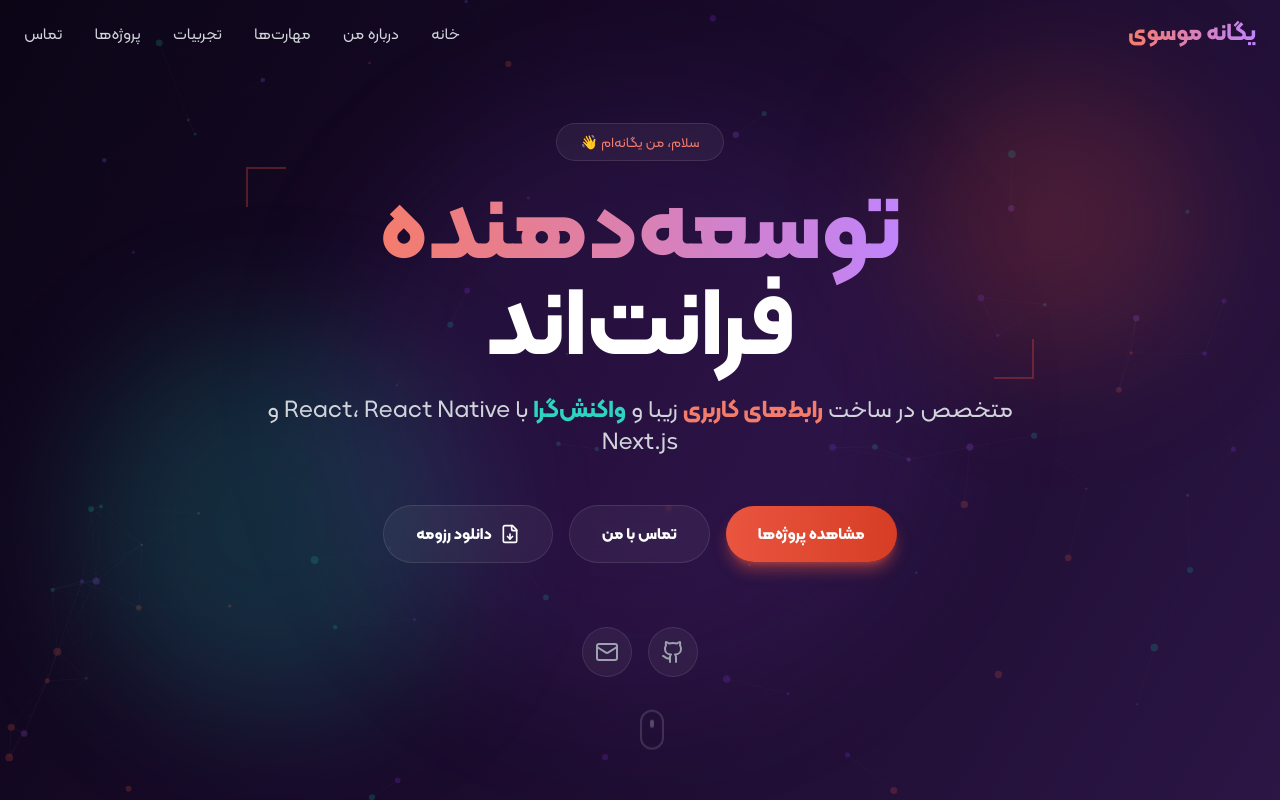
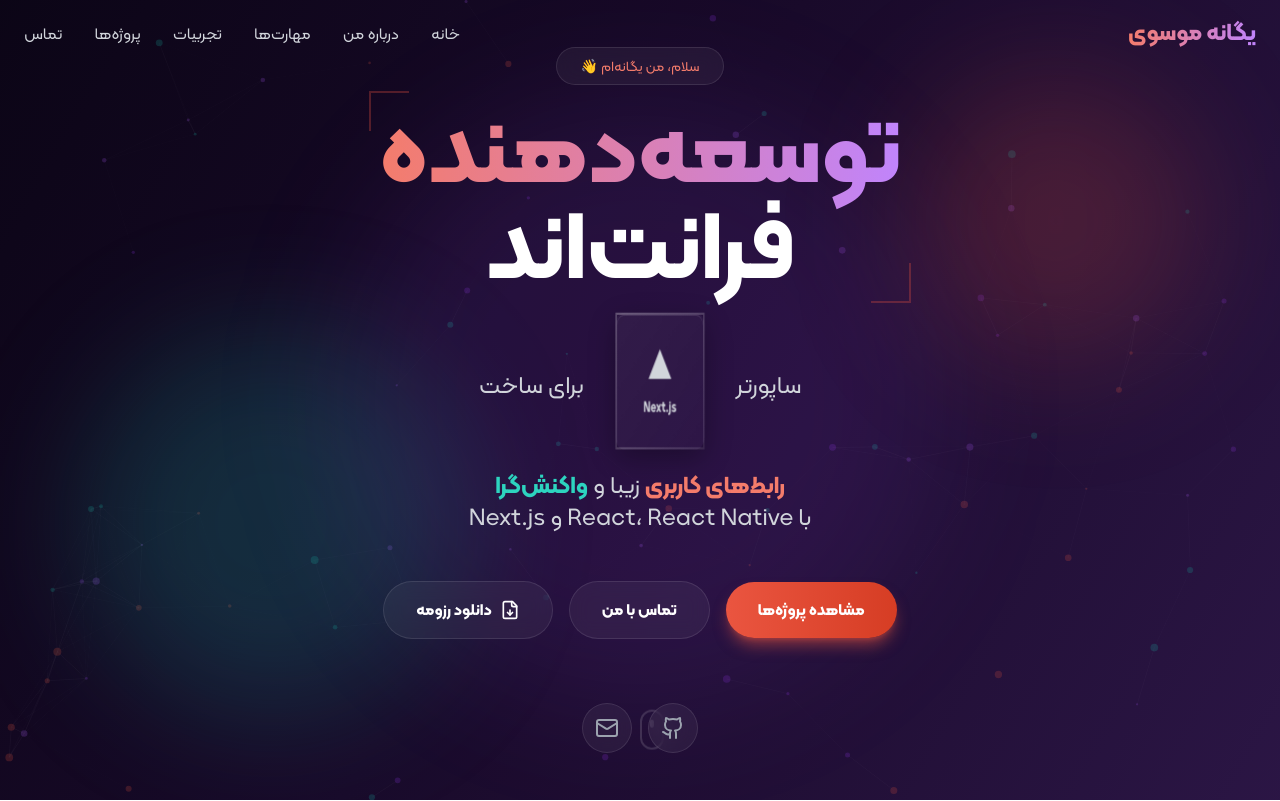
Before and after one commit to OnlyOne2003/my-portfolio, a Next.js app: page / in a window 1280 px wide. Shown: the top 801 px of the page. Built offline with nearby package versions, Linux system fonts and the light colour scheme.

Commit message:
add cube

```diff
--- a/components/Hero.tsx
+++ b/components/Hero.tsx
@@ -2,6 +2,7 @@
 
 import { motion } from 'framer-motion'
 import { Github, Mail, FileDown } from 'lucide-react'
+import SkillsCube from './SkillsCube'
 
 const socialLinks = [
   { icon: Github, href: 'https://github.com/OnlyOne2003', label: 'GitHub' },
@@ -43,18 +44,34 @@ export default function Hero() {
           </motion.h1>
 
           {/* Description */}
-          <motion.p
+          <motion.div
             initial={{ opacity: 0, y: 20 }}
             animate={{ opacity: 1, y: 0 }}
             transition={{ duration: 0.6, delay: 0.4 }}
-            className="text-xl md:text-2xl text-gray-300 mb-12 max-w-3xl mx-auto leading-relaxed"
+            className="mb-12 flex flex-col items-center justify-center"
           >
-            متخصص در ساخت{' '}
-            <span className="text-persian-400 font-semibold">رابط‌های کاربری</span>{' '}
-            زیبا و{' '}
-            <span className="text-turquoise-400 font-semibold">واکنش‌گرا</span>{' '}
-            با React، React Native و Next.js
-          </motion.p>
+            <div className="text-xl md:text-2xl text-gray-300 max-w-3xl mx-auto leading-relaxed">
+              <div className="flex flex-wrap items-center justify-center gap-2 md:gap-3 mb-4">
+                <span>ساپورتر</span>
+                <motion.div
+                  animate={{ rotateY: 360 }}
+                  transition={{ duration: 8, repeat: Infinity, ease: 'linear' }}
+                  style={{ perspective: '1200px' }}
+                  className="inline-block"
+                >
+                  <SkillsCube />
+                </motion.div>
+                <span>برای ساخت</span>
+              </div>
+              <div className="text-center">
+                <span className="text-persian-400 font-semibold">رابط‌های کاربری</span>{' '}
+                زیبا و{' '}
+                <span className="text-turquoise-400 font-semibold">واکنش‌گرا</span>{' '}
+                <br className="hidden md:block" />
+                با React، React Native و Next.js
+              </div>
+            </div>
+          </motion.div>
 
           {/* CTA Buttons */}
           <motion.div
--- /dev/null
+++ b/components/SkillsCube.tsx
@@ -0,0 +1,132 @@
+'use client'
+
+import { motion } from 'framer-motion'
+import { useState, useEffect } from 'react'
+
+const skillsFaces = [
+  { name: 'React', emoji: '⚛️', color: 'from-red-500 to-pink-500', textColor: 'text-pink-400' },
+  { name: 'TypeScript', emoji: '📘', color: 'from-blue-500 to-cyan-500', textColor: 'text-cyan-400' },
+  { name: 'Next.js', emoji: '▲', color: 'from-gray-700 to-gray-900', textColor: 'text-gray-300' },
+  { name: 'Tailwind', emoji: '🎨', color: 'from-cyan-500 to-blue-500', textColor: 'text-blue-400' },
+  { name: 'React Native', emoji: '📱', color: 'from-purple-500 to-pink-500', textColor: 'text-purple-400' },
+  { name: 'JavaScript', emoji: '✨', color: 'from-yellow-500 to-orange-500', textColor: 'text-yellow-400' },
+]
+
+const CubeFace = ({ skill, transform }: { skill: typeof skillsFaces[0]; transform: string }) => (
+  <motion.div
+    className={`absolute w-32 h-32 rounded-xl flex flex-col items-center justify-center border-2 transition-all`}
+    style={{
+      transform,
+      transformStyle: 'preserve-3d',
+      backfaceVisibility: 'hidden',
+      perspective: '1200px',
+      background: `linear-gradient(135deg, rgba(255,255,255,0.05), rgba(255,255,255,0.02))`,
+      borderImage: `linear-gradient(135deg, rgba(255,255,255,0.3), rgba(255,255,255,0.1)) 1`,
+      boxShadow: `0 8px 32px rgba(0, 0, 0, 0.3), inset 0 1px 0 rgba(255, 255, 255, 0.1)`,
+    }}
+  >
+    <div className="text-center">
+      <motion.div
+        initial={{ scale: 0 }}
+        animate={{ scale: 1 }}
+        transition={{ duration: 0.5 }}
+        className="text-4xl mb-2"
+      >
+        {skill.emoji}
+      </motion.div>
+      <motion.div
+        initial={{ opacity: 0 }}
+        animate={{ opacity: 1 }}
+        transition={{ duration: 0.5, delay: 0.1 }}
+        className={`text-sm font-semibold ${skill.textColor}`}
+      >
+        {skill.name}
+      </motion.div>
+    </div>
+  </motion.div>
+)
+
+export default function SkillsCube() {
+  const [currentFace, setCurrentFace] = useState(0)
+
+  useEffect(() => {
+    const interval = setInterval(() => {
+      setCurrentFace((prev) => (prev + 1) % skillsFaces.length)
+    }, 3000)
+
+    return () => clearInterval(interval)
+  }, [])
+
+  const getRotation = () => {
+    const rotations = [
+      'rotateX(0deg) rotateY(0deg)',
+      'rotateX(0deg) rotateY(-90deg)',
+      'rotateX(0deg) rotateY(180deg)',
+      'rotateX(0deg) rotateY(90deg)',
+      'rotateX(90deg) rotateY(0deg)',
+      'rotateX(-90deg) rotateY(0deg)',
+    ]
+    return rotations[currentFace]
+  }
+
+  return (
+    <div
+      className="inline-block"
+      style={{
+        perspective: '1000px',
+        width: '128px',
+        height: '128px',
+      }}
+    >
+      <motion.div
+        animate={{ transform: getRotation() }}
+        transition={{
+          duration: 0.8,
+          ease: 'easeInOut',
+        }}
+        style={{
+          transformStyle: 'preserve-3d',
+          width: '100%',
+          height: '100%',
+          position: 'relative',
+        }}
+      >
+        {/* Front Face - React */}
+        <CubeFace
+          skill={skillsFaces[0]}
+          transform="translateZ(64px)"
+        />
+
+        {/* Right Face - TypeScript */}
+        <CubeFace
+          skill={skillsFaces[1]}
+          transform="rotateY(90deg) translateZ(64px)"
+        />
+
+        {/* Back Face - Next.js */}
+        <CubeFace
+          skill={skillsFaces[2]}
+          transform="rotateY(180deg) translateZ(64px)"
+        />
+
+        {/* Left Face - Tailwind */}
+        <CubeFace
+          skill={skillsFaces[3]}
+          transform="rotateY(-90deg) translateZ(64px)"
+        />
+
+        {/* Top Face - React Native */}
+        <CubeFace
+          skill={skillsFaces[4]}
+          transform="rotateX(90deg) translateZ(64px)"
+        />
+
+        {/* Bottom Face - JavaScript */}
+        <CubeFace
+          skill={skillsFaces[5]}
+          transform="rotateX(-90deg) translateZ(64px)"
+        />
+      </motion.div>
+    </div>
+  )
+}
```
Also changed, not shown: hooks/useTilt3D.ts (added, +87 -0 lines).
